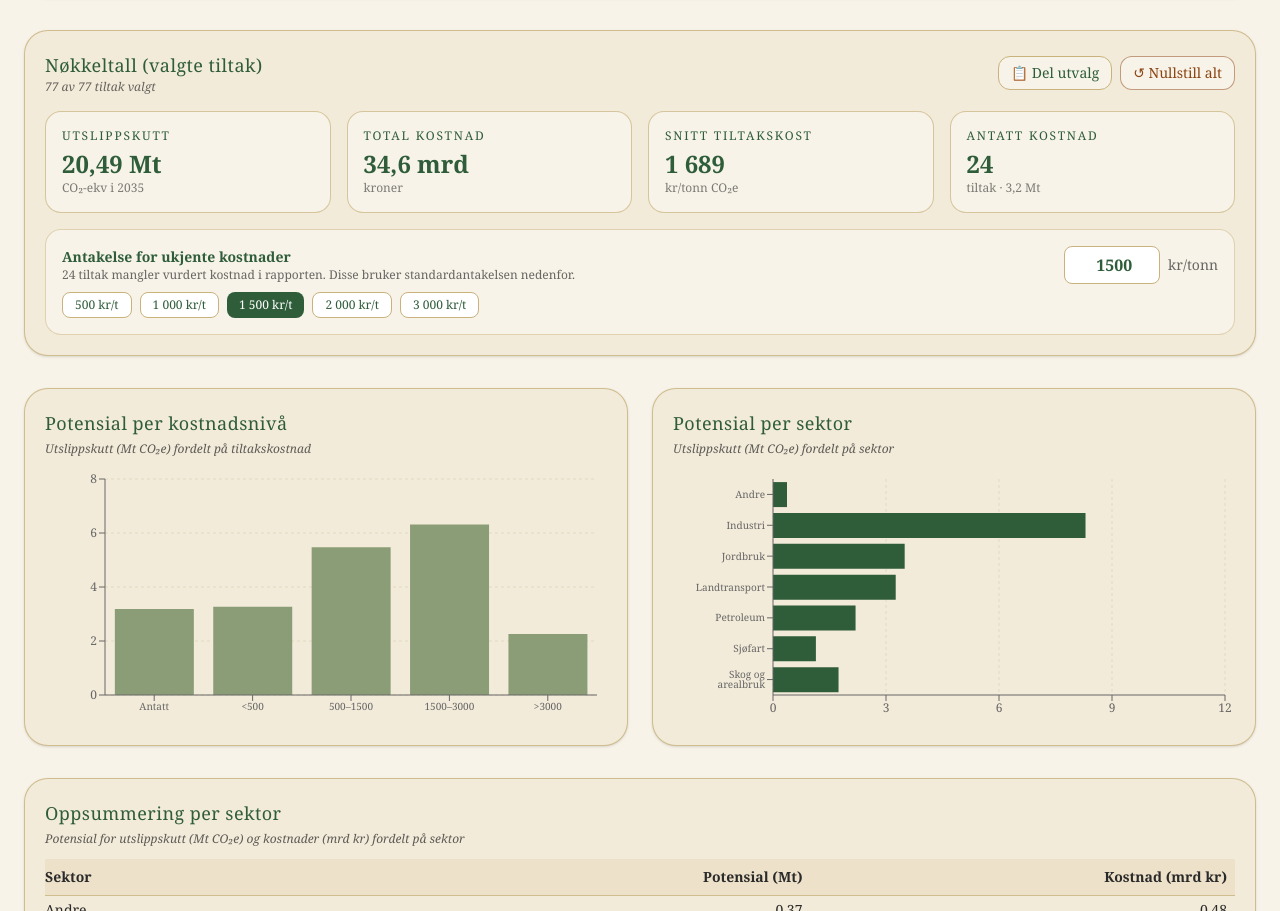
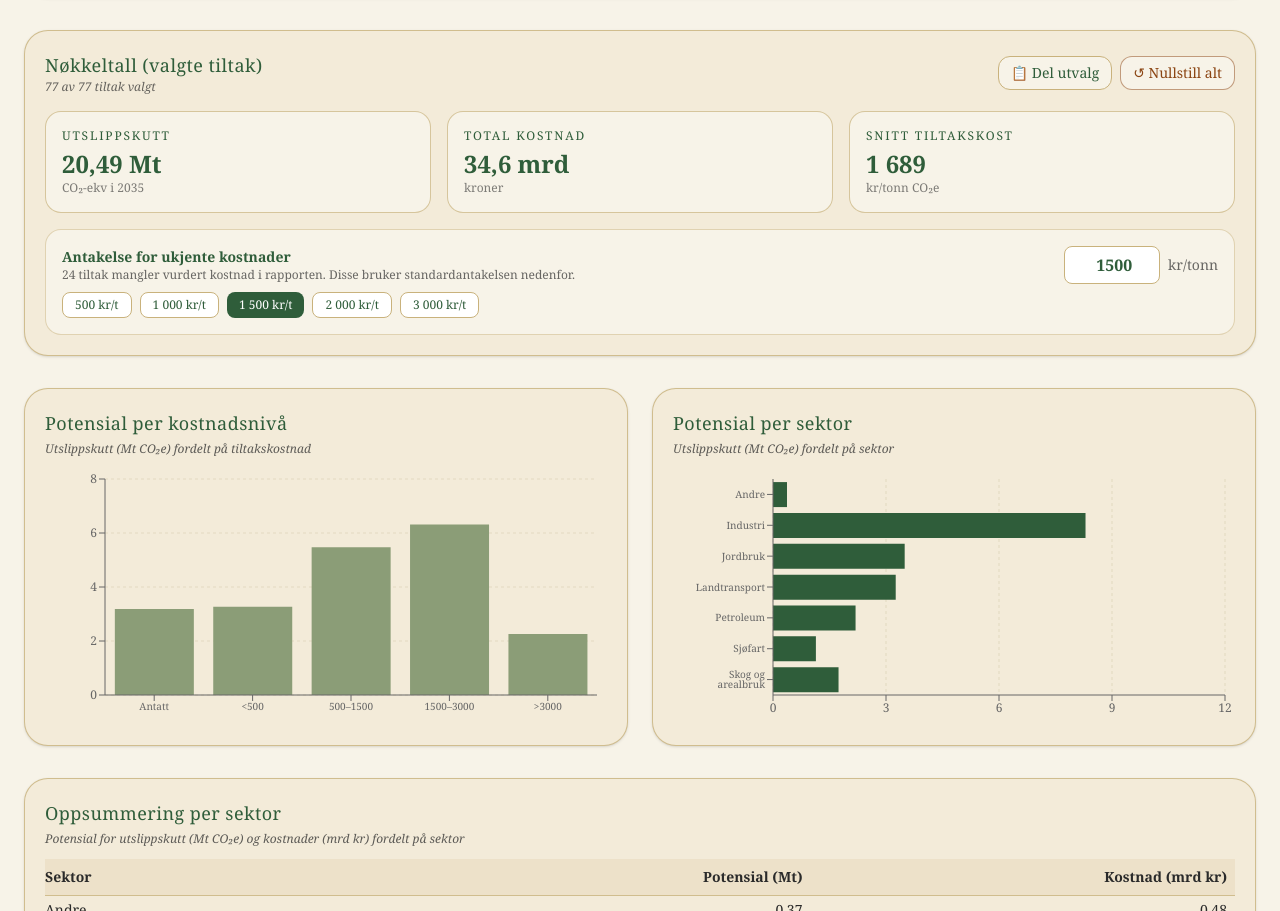
Before and after one commit to ollholl/klimatiltak-2025, a React (Vite) app: page / in a window 1280 px wide. Shown: the part 1399-2310 px from the top of the page. Built offline with nearby package versions, Linux system fonts and the light colour scheme.

Commit message:
Fjern misvisende 'Antatt kostnad'-boks, oppdater grid til 3 kolonner

```diff
--- a/src/App.jsx
+++ b/src/App.jsx
@@ -969,7 +969,7 @@
                 </button>
               </div>
             </div>
-            <div className="grid grid-cols-2 md:grid-cols-4 gap-4">
+            <div className="grid grid-cols-1 sm:grid-cols-3 gap-4">
               <div className="rounded-2xl border border-[#C9B27C]/70 bg-[#F7F3E8] p-4">
                   <div className="text-xs uppercase tracking-[0.15em] text-[#2F5D3A] mb-1">
                   Utslippskutt
@@ -991,18 +991,7 @@
                 <div className="text-2xl text-[#2F5D3A] font-semibold">{nb(totals.avg, 0)}</div>
                 <div className="text-xs opacity-60">kr/tonn CO₂e</div>
                 </div>
-              <div className="rounded-2xl border border-[#C9B27C]/70 bg-[#F7F3E8] p-4">
-                <div className="text-xs uppercase tracking-[0.15em] text-[#2F5D3A] mb-1">
-                  Antatt kostnad
               </div>
-                <div className="text-2xl text-[#2F5D3A] font-semibold">
-                  {rowsSelected.filter(r => r.hasUnknownCost).length}
-                </div>
-                <div className="text-xs opacity-60">
-                  tiltak · {nb(rowsSelected.filter(r => r.hasUnknownCost).reduce((a, r) => a + r.potensialMt, 0), 1)} Mt
-                </div>
-              </div>
-            </div>
 
             {/* Innstilling for standardkostnad */}
             <div className="mt-4 p-4 bg-[#F7F3E8] border border-[#C9B27C]/50 rounded-2xl">
```
